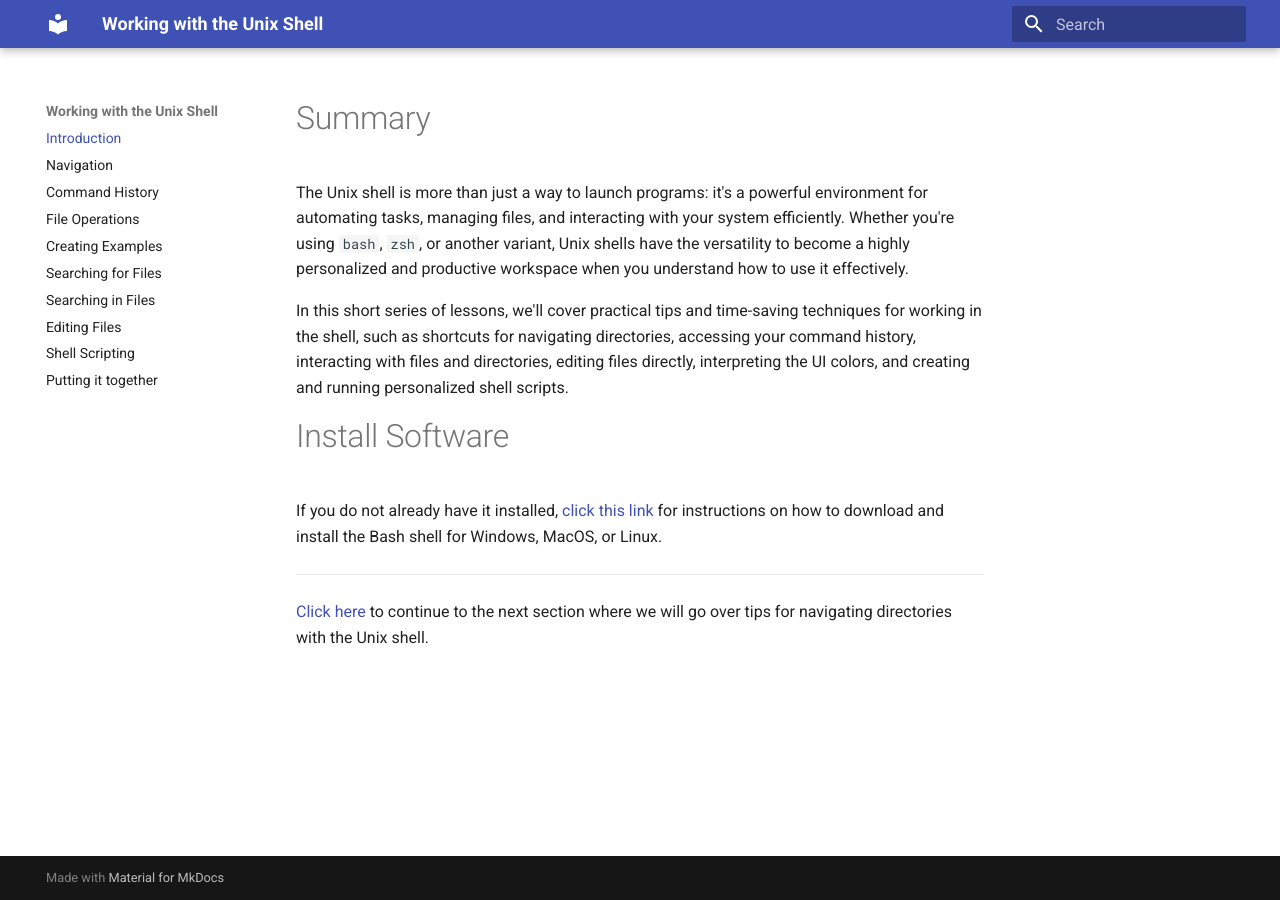
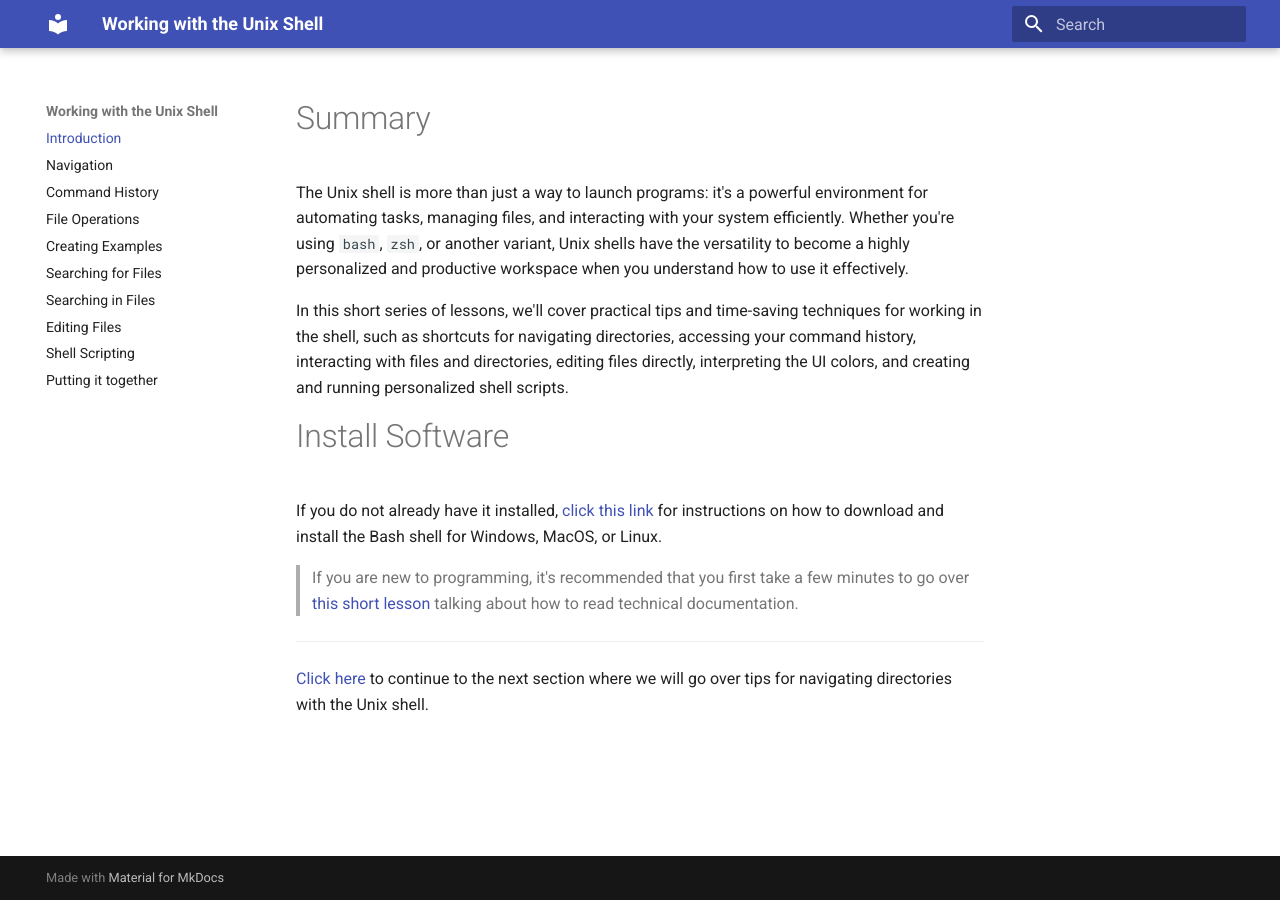
Before and after one commit to det-lab/unix-tips, an MkDocs documentation site: the page built from docs/index.md, in a window 1280 px wide. Built offline with MkDocs 1.6.1 and Material for MkDocs 9.7.7, drawn with Linux system fonts in a browser that asks for light colours.

Commit message:
Documentation link added

```diff
--- a/docs/index.md
+++ b/docs/index.md
@@ -6,6 +6,8 @@ In this short series of lessons, we'll cover practical tips and time-saving tech
 # Install Software
 If you do not already have it installed, [click this link](https://carpentries.github.io/workshop-template/install_instructions/#shell) for instructions on how to download and install the Bash shell for Windows, MacOS, or Linux.
 
+>If you are new to programming, it's recommended that you first take a few minutes to go over [this short lesson](https://det-lab.github.io/reading-documentation/) talking about how to read technical documentation.
+
 ---
 
 [Click here](01_navigation.md) to continue to the next section where we will go over tips for navigating directories with the Unix shell.
```
